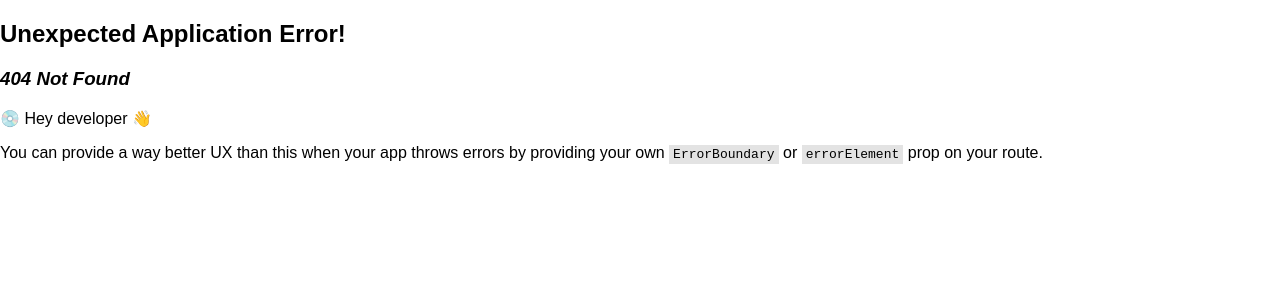
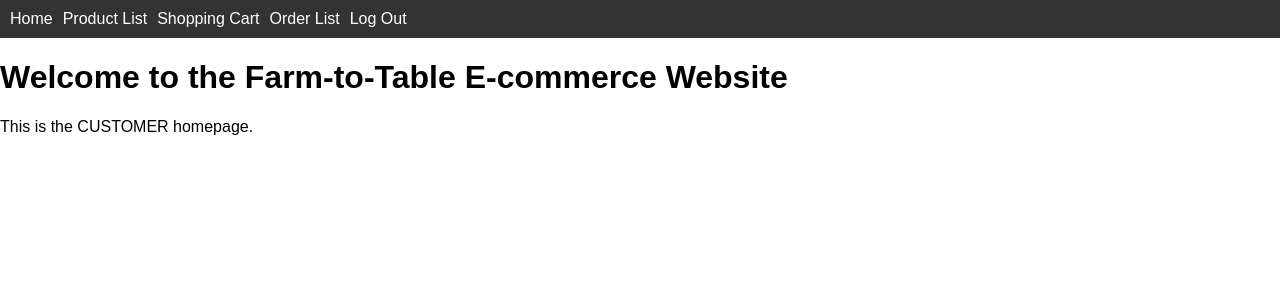
Before and after one commit to lorenzzzeu/CMSC-100-U1L-Project, a React (Vite) app: page /customer-page in a window 1280 px wide. Before the commit this address had no page. Shown: the top 300 px of the page. Built offline with nearby package versions, Linux system fonts and the light colour scheme.

Commit message:
chore: changed the codes for the Customer pages and routes

```diff
--- a/src/pages/Customer/CustomerHome.jsx
+++ b/src/pages/Customer/CustomerHome.jsx
@@ -1,19 +1,10 @@
-// pages/CustomerHome.jsx
 import React from 'react';
-import ProductList from '../../components/Customer/ProductList';
-import ShoppingCart from '../../components/Customer/ShoppingCart';
-import OrderList from '../../components/Customer/OrderList';
 
 const CustomerHome = () => {
-  // Assume cartItems and orders are fetched from the server or passed as props
-  const cartItems = [];
-  const orders = [];
-
   return (
     <div>
-      <ProductList />
-      <ShoppingCart cartItems={cartItems} />
-      <OrderList orders={orders} />
+      <h1>Welcome to the Farm-to-Table E-commerce Website</h1>
+      <p>This is the CUSTOMER homepage.</p>
     </div>
   );
 };
--- /dev/null
+++ b/src/pages/Customer/CustomerPage.jsx
@@ -0,0 +1,33 @@
+// pages/CustomerHome.jsx
+import React from 'react';
+import { Link, Outlet } from 'react-router-dom';
+import ProductList from '../../components/Customer/ProductList';
+import ShoppingCart from '../../components/Customer/ShoppingCart';
+import OrderList from '../../components/Customer/OrderList';
+
+const CustomerPage = () => {
+  // Assume cartItems and orders are fetched from the server or passed as props
+  const cartItems = [];
+  const orders = [];
+
+  return (
+    // <div>
+    //   <ProductList />
+    //   <ShoppingCart cartItems={cartItems} />
+    //   <OrderList orders={orders} />
+    // </div>
+
+    <div>
+    <nav>
+      <Link to="/customer-page">Home</Link>
+      <Link to="/customer-page/product-list">Product List</Link>
+      <Link to="/customer-page/shopping-cart">Shopping Cart</Link>
+      <Link to="/customer-page/order-list">Order List</Link>
+      <Link to="/">Log Out</Link>
+    </nav>
+    <Outlet />
+  </div>
+  );
+};
+
+export default CustomerPage;
--- /dev/null
+++ b/src/pages/Customer/OrderList.jsx
@@ -0,0 +1,15 @@
+
+import React from 'react';
+
+const OrderList = () => {
+  const order = [];
+
+  return (
+    <div>
+      <h2>Order List</h2>
+      {/* Display sales reports */}
+    </div>
+  );
+};
+
+export default OrderList;
--- /dev/null
+++ b/src/pages/Customer/ProductList.jsx
@@ -0,0 +1,15 @@
+
+import React from 'react';
+
+const ProductList = () => {
+  const products = [];
+
+  return (
+    <div>
+      <h2>Product List</h2>
+
+    </div>
+  );
+};
+
+export default ProductList;
--- /dev/null
+++ b/src/pages/Customer/ShoppingCart.jsx
@@ -0,0 +1,16 @@
+
+import React from 'react';
+
+const ShoppingCart = () => {
+
+  const cart = [];
+
+  return (
+    <div>
+      <h2>Shopping Cart</h2>
+
+    </div>
+  );
+};
+
+export default ShoppingCart;
--- a/src/pages/Login.jsx
+++ b/src/pages/Login.jsx
@@ -35,7 +35,7 @@ function Login() {
           />
         </div>
         {/* CAN STILL CHANGE */}
-        <Link to="/customer-home"><button type="submit">Login</button></Link>
+        <Link to="/customer-page"><button type="submit">Login</button></Link>
       </form>
       <p>
         Don't have an account? <Link to="/register">Register</Link>
```
Also changed, not shown: src/main.jsx (+11 -2 lines).
